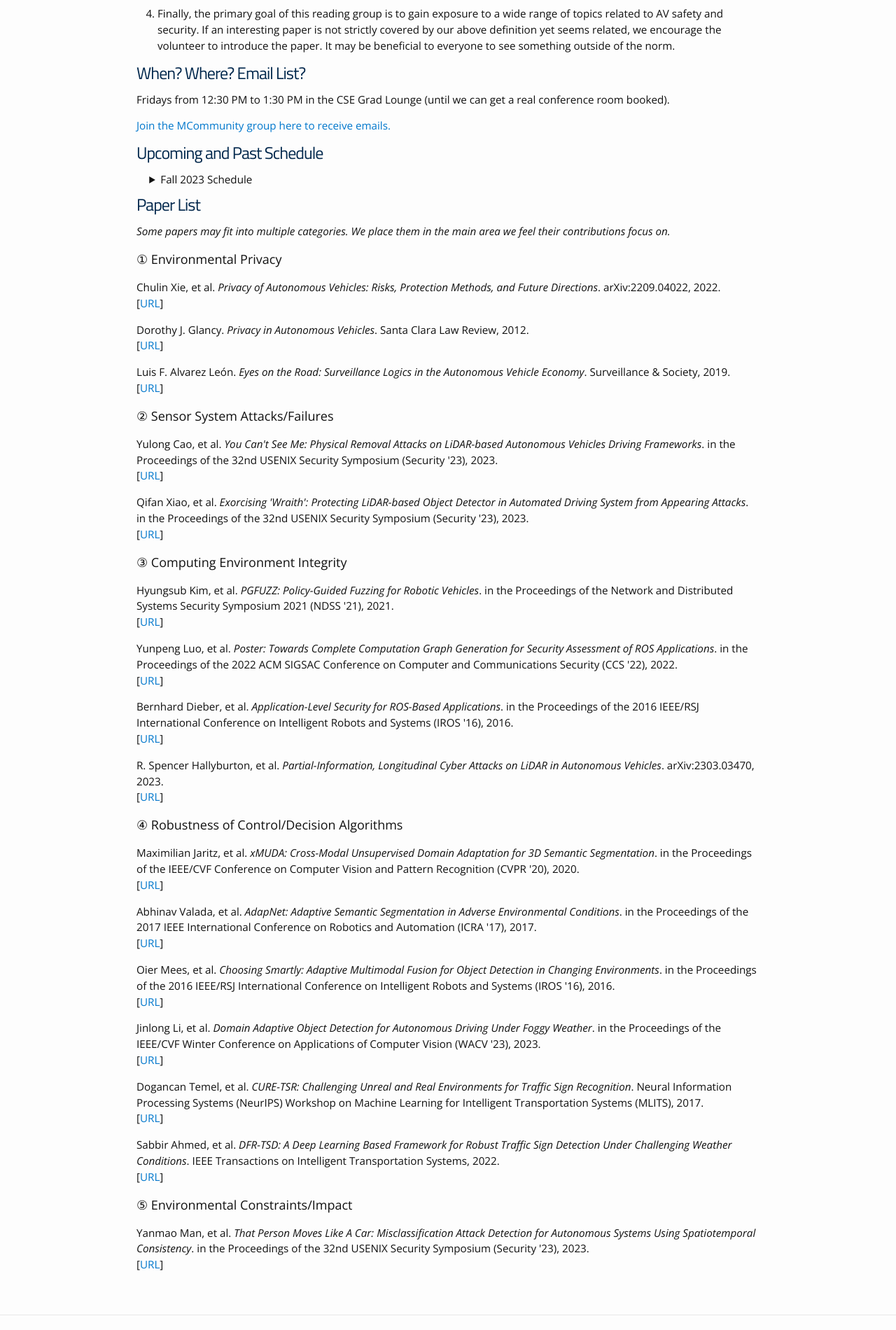
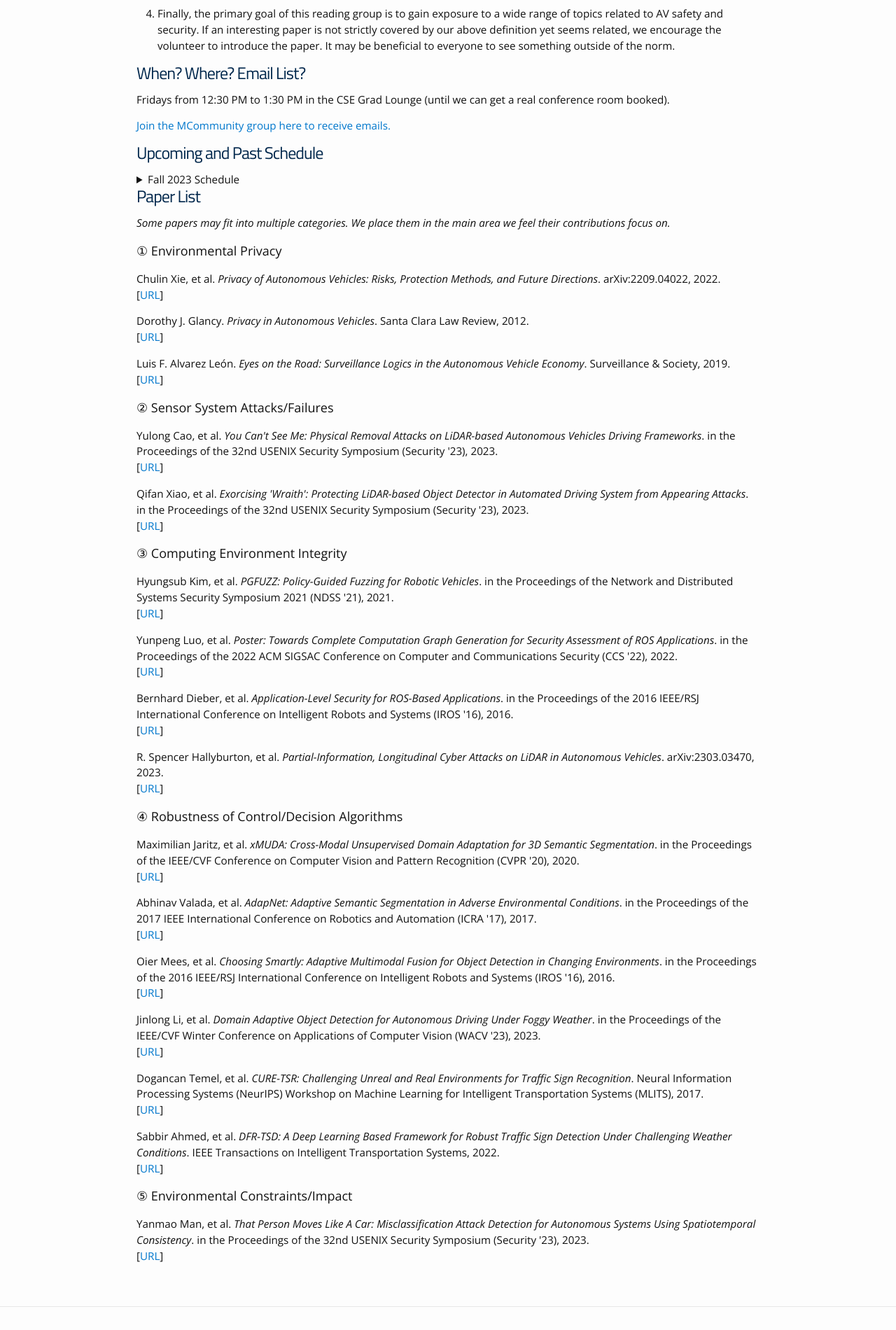
Before and after one commit to noah-curran/noah-curran.github.io, a Jekyll site: the page built from av-safe-sec.md, in a window 1280 px wide. Shown: the part 1427-3327 px from the top of the page at 70% size. Built offline with Jekyll 4.4.1, drawn with Linux system fonts in a browser that asks for light colours.

Commit message:
update details style

```diff
--- a/_sass/_base.scss
+++ b/_sass/_base.scss
@@ -43,21 +43,21 @@ details {
     summary {
         &::before {
             // font-family: FontAwesome;
-            font-size: 1.2em;
-            content: "\f152";
-            float: left;
-            margin-right: 0.4em;
+            font-size: 18px;
+            // content: "\f152";
+            // float: left;
+            // margin-right: 0.4em;
         }
         &::-webkit-details-marker {
             display: none;
         }
-        margin-bottom: 0.8em;
+        // margin-bottom: 0.8em;
     }
-    &.open, &[open] {
-        summary::before {
-            content: "\f150";
-        }
-    }
+    // &.open, &[open] {
+    //     summary::before {
+    //         content: "\f150";
+    //     }
+    // }
     // color: grey;
 }
 
```
